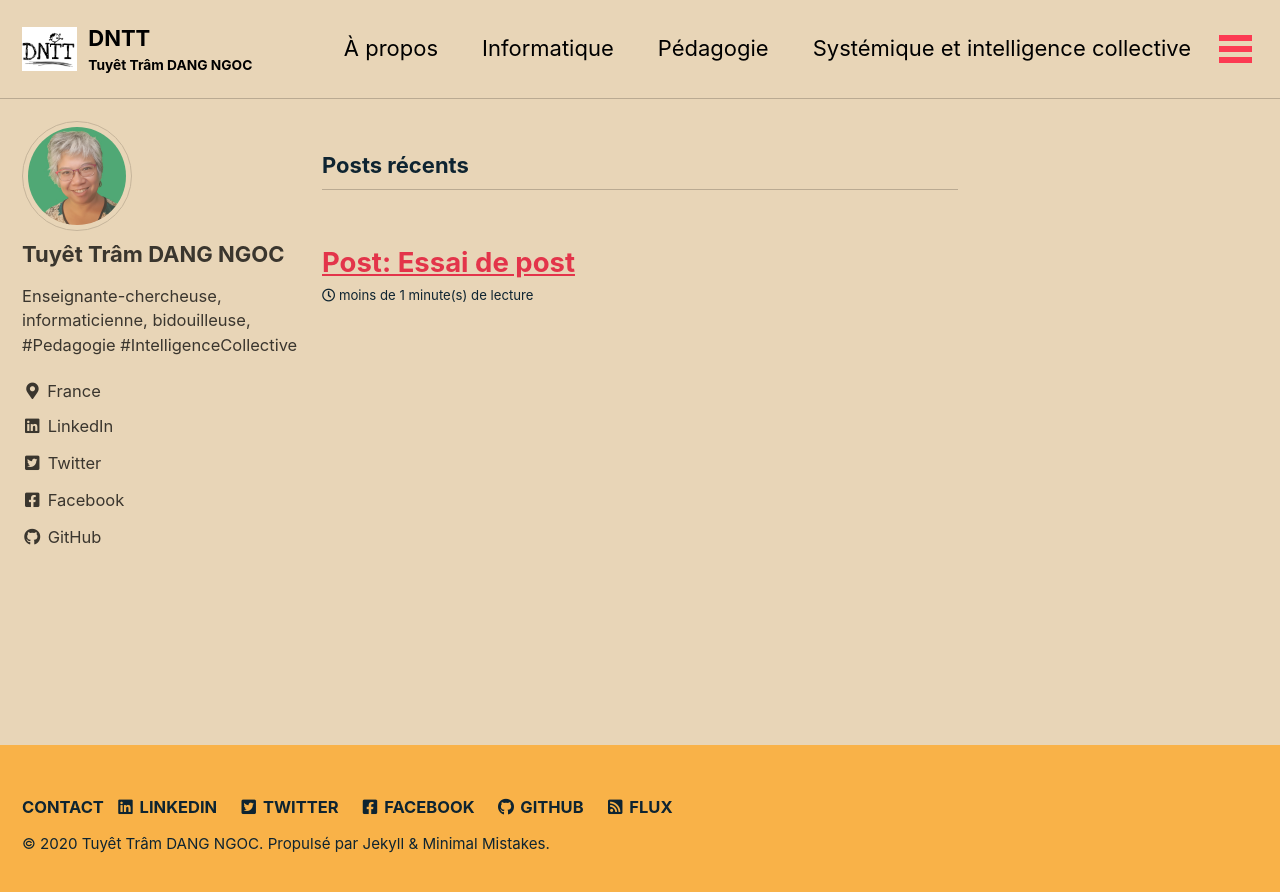
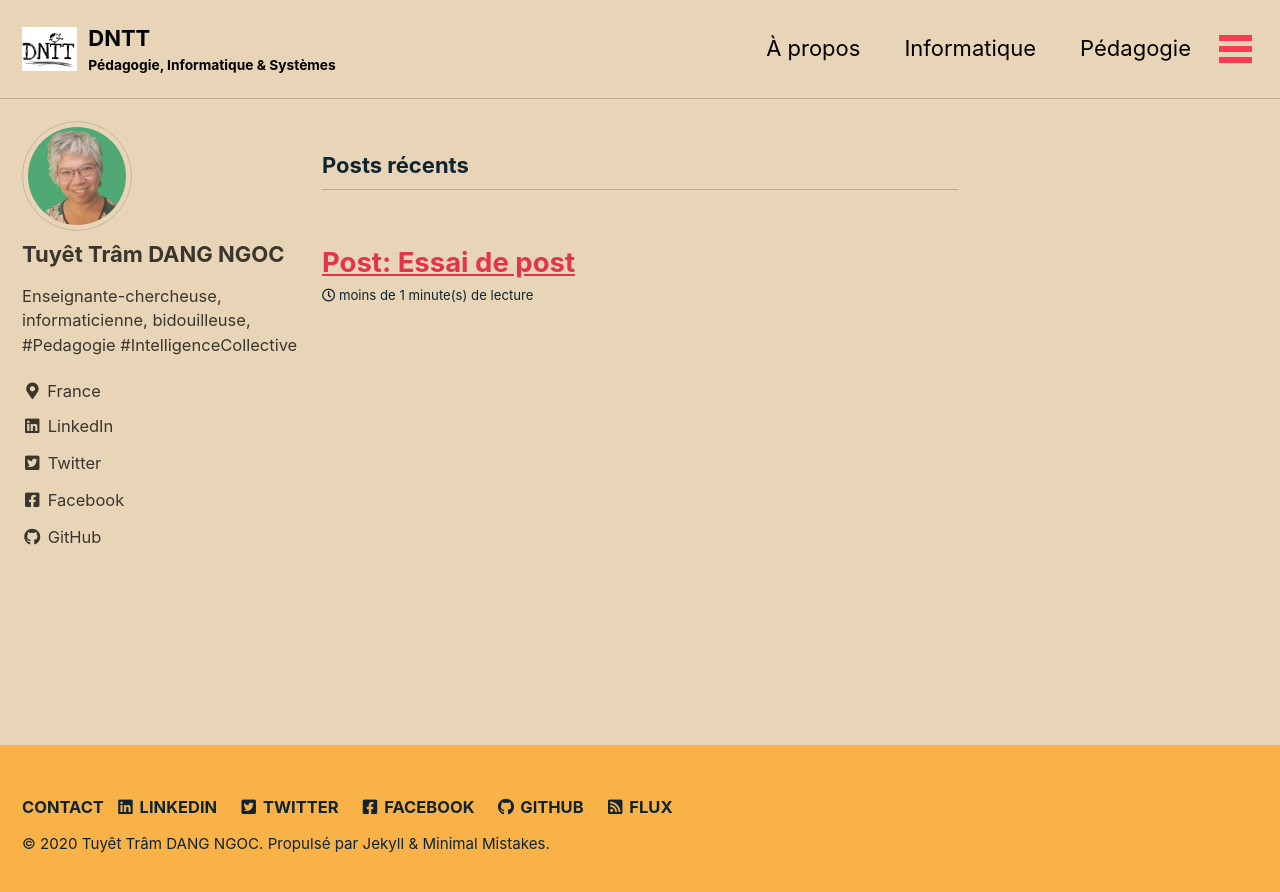
Before and after one commit to dntt/dntt.github.io, a Jekyll site: the page built from index.html, in a window 1280 px wide. Shown: the top 892 px of the page. Built offline with Jekyll 4.4.1, drawn with Linux system fonts in a browser that asks for light colours; cached includes are drawn as plain includes; the list of posts is cut into pages by our own code.

Commit message:
Ajout du sous-titre

```diff
--- a/_config.yml
+++ b/_config.yml
@@ -18,7 +18,7 @@
 locale                   : "fr-FR"
 title                    : "DNTT"
 title_separator          : "- "
-subtitle                 : "Tuyêt Trâm DANG NGOC" # site tagline that appears below site title in masthead
+subtitle                 : "Pédagogie, Informatique & Systèmes" # site tagline that appears below site title in masthead
 name                     : "Tuyêt Trâm DANG NGOC"
 description              : "Enseignante-Chercheuse en Systèmes Informatiques #Pedagogie #IntelligenceCollective" #Science #Curiosité
 url                      : &url 'https://dntt.github.io' # the base hostname & protocol for your site
```
